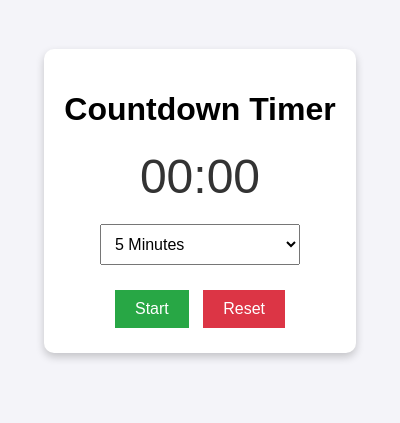
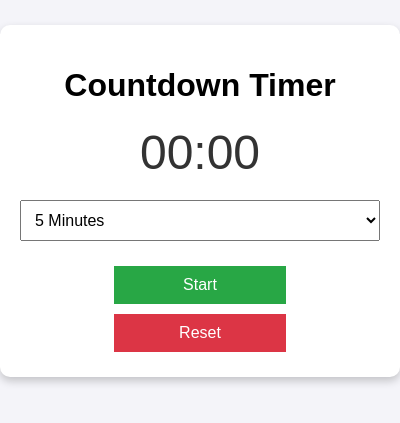
Before and after one commit to Kdampil/my-electron-app, an Electron app: page index.html in a window 400 px wide. Shown: the part 221-644 px from the top of the page. Drawn offline with Linux system fonts and the light colour scheme.

Commit message:
Update style.css

```diff
--- a/style.css
+++ b/style.css
@@ -15,6 +15,8 @@ body {
   padding: 20px;
   border-radius: 10px;
   box-shadow: 0 4px 8px rgba(0, 0, 0, 0.2);
+  width: 90%; /* Scale with window size */
+  max-width: 400px;
 }
 
 .timer-display {
@@ -27,7 +29,7 @@ select {
   padding: 10px;
   font-size: 16px;
   margin-bottom: 20px;
-  width: 200px;
+  width: 100%;
 }
 
 .buttons button {
@@ -35,6 +37,7 @@ select {
   font-size: 16px;
   margin: 5px;
   cursor: pointer;
+  width: 48%; /* Two buttons side by side */
 }
 
 #start-btn {
```
